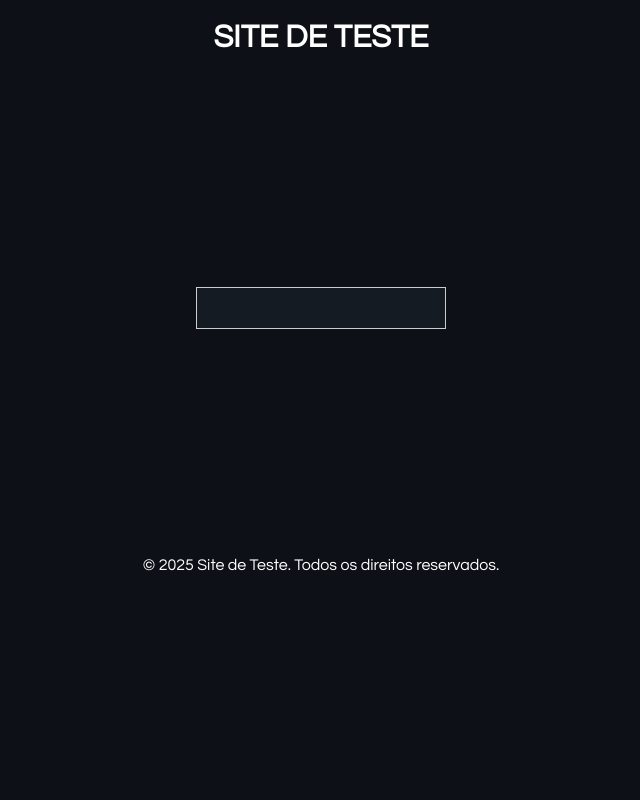
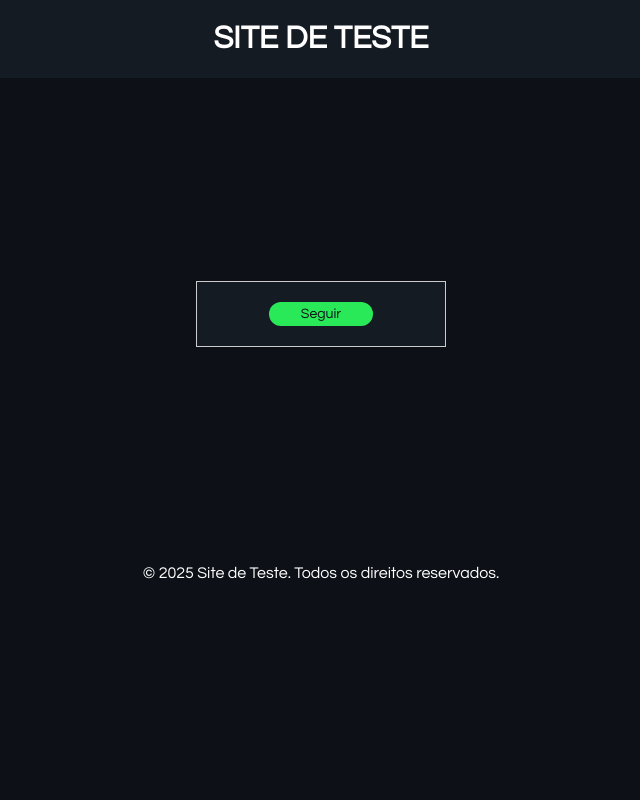
Before and after one commit to LuuGab/HTML-CSS-JavaScript, a plain HTML site: page P2 - Práticas HTML & CSS/P1/index.html in a window 1280 px wide. Shown: the whole page, without its empty margins (319-959 px from the left). Drawn offline with Linux system fonts and the light colour scheme.

Commit message:
Segundo Commit

```diff
--- a/P2 - Práticas HTML & CSS/P1/index.html
+++ b/P2 - Práticas HTML & CSS/P1/index.html
@@ -7,16 +7,18 @@
     <meta name="keywords" content="HTML, CSS">
     <meta name="author" content="Lucas Gabriel">
     <link rel="stylesheet" href="style.css">
-    <title>Prática N7</title>
+    <title>Prática N1</title>
 </head>
 <body>
     <header>
-        <h1>SITE DE TESTE</h1>
+        <div class="div-escopo">
+            <h1>SITE DE TESTE</h1>
+        </div>
     </header>
     <main>
         <section>
             <fieldset>
-
+                <a href="login.html" class="btn">Seguir</a>
             </fieldset>
         </section>
     </main>
--- a/P2 - Práticas HTML & CSS/P1/style.css
+++ b/P2 - Práticas HTML & CSS/P1/style.css
@@ -88,3 +88,11 @@ button {
   border: none;
   margin: 20px auto;
 }
+
+.div-escopo {
+    width: 100vw;
+    margin: 0;
+    padding: 1px 0;
+    text-align: center;
+    background-color: #151B23;
+}
```
Also changed, not shown: P2 - Práticas HTML & CSS/P1/cadastro.html (+4 -3 lines), P2 - Práticas HTML & CSS/P1/forgotpassword.html (+4 -2 lines), P2 - Práticas HTML & CSS/P1/login.html (+4 -2 lines).
